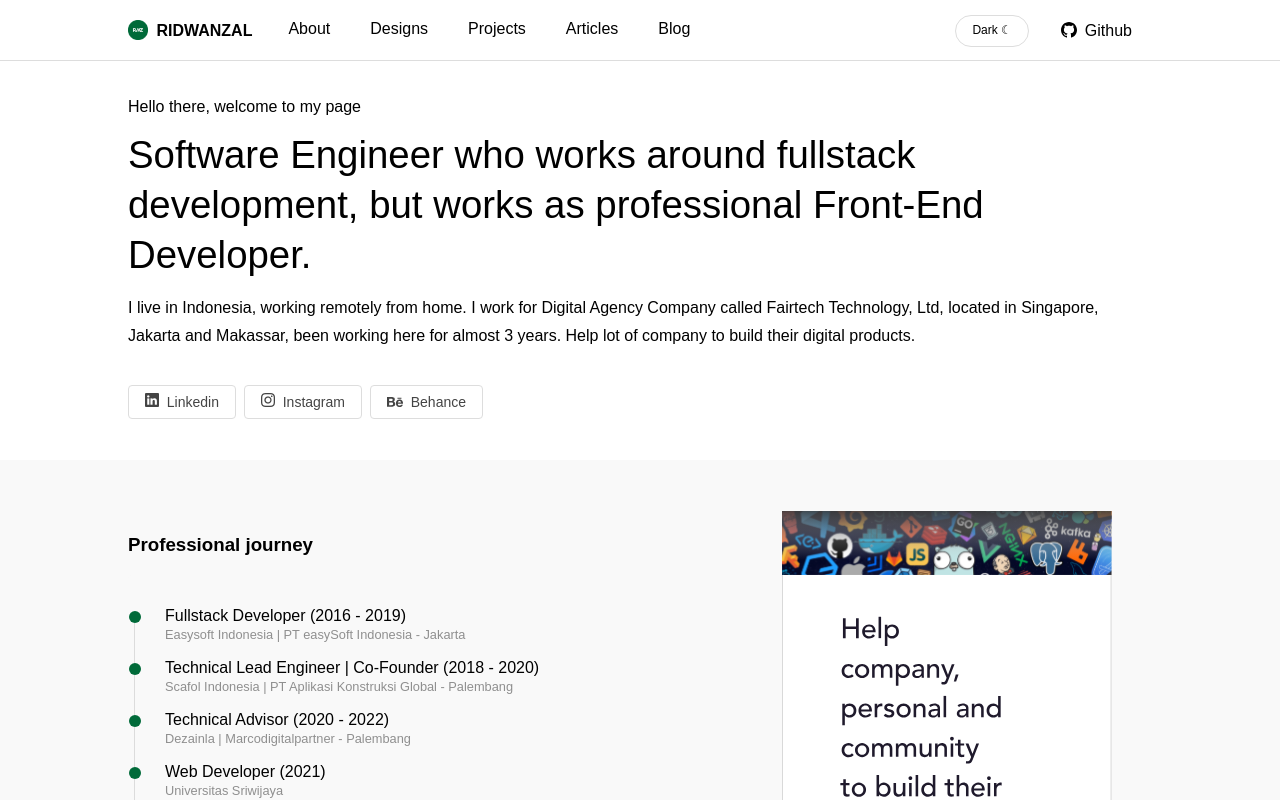
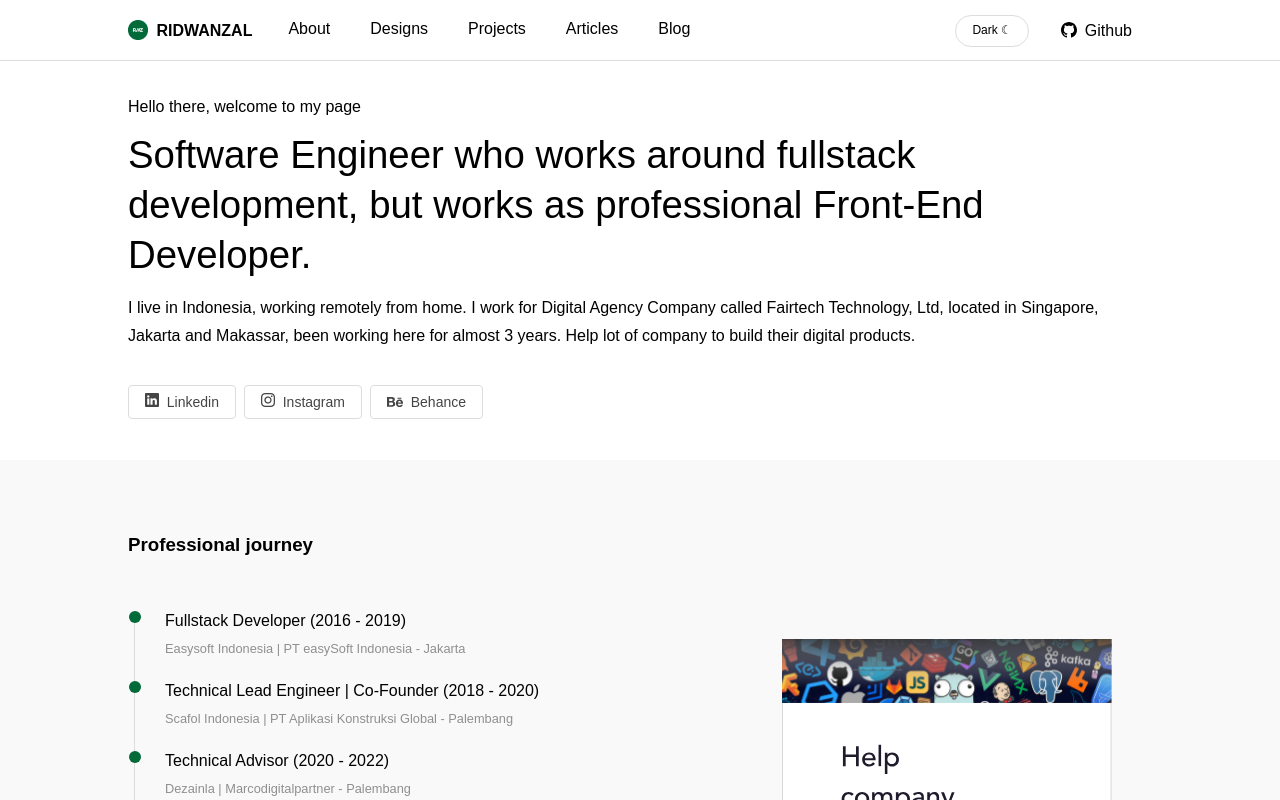
Before and after one commit to ridwanzal/react-landing-page, a React (Vite) app: page / in a window 1280 px wide. Shown: the top 800 px of the page. Built offline with nearby package versions, Linux system fonts and the light colour scheme; a web font is replaced by a local one.

Commit message:
Update tags value

```diff
--- a/src/page/backview/BlogSubmit.jsx
+++ b/src/page/backview/BlogSubmit.jsx
@@ -75,7 +75,7 @@ function BlogSubmit() {
 
                             <div className='form-g'>
                                 <label className='display-block'>Tags:</label>
-                                <textarea rows="5" className='form-in'></textarea>
+                                <textarea rows="5" className='form-in'  name="" value={tags} onChange={(e) => setTags(e.target.value)}></textarea>
                             </div>
 
                             <div className='form-g'>
--- a/src/styles/partials/_section.scss
+++ b/src/styles/partials/_section.scss
@@ -33,10 +33,9 @@
         .content-small {
             max-width: 600px;
 
-
-           p {
-            line-height: 1.7
-           }
+        }
+        p,ul,li {
+         line-height: 1.7
         }
 
     }
```
